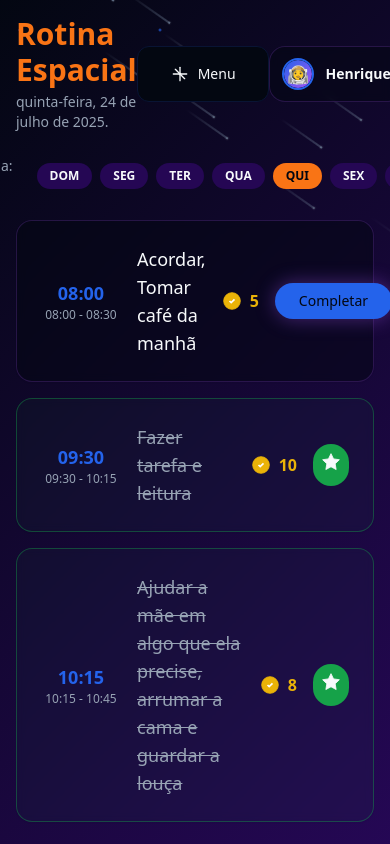
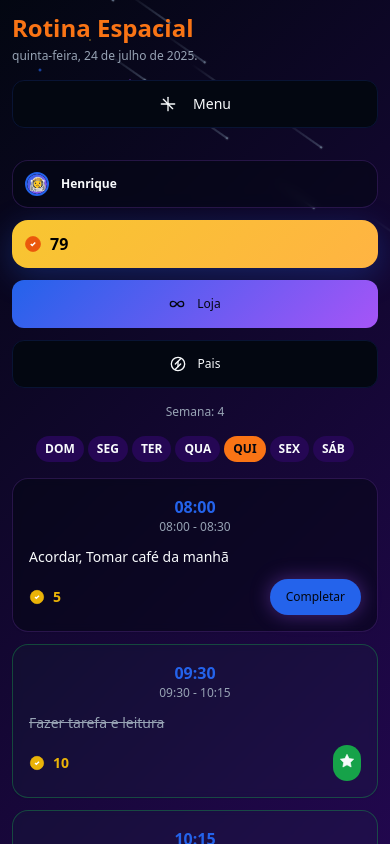
Before and after one commit to luzviva/cosmic-rewards, a React (Vite) app: page / in a window 390 px wide. Both pictures are taken after a click on the button "Menu". Shown: the top 844 px of the page. Built offline with nearby package versions, Linux system fonts and the light colour scheme.

Commit message:
Fix mobile layout
Adjust layout for better mobile viewing.

```diff
--- a/src/components/child/child-routine-view.tsx
+++ b/src/components/child/child-routine-view.tsx
@@ -93,14 +93,14 @@ export const ChildRoutineView = ({ onNavigate }: ChildRoutineViewProps = {}) =>
 
   return (
     <CosmicBackground>
-      <div className="container mx-auto p-4 space-y-6">
+      <div className="container mx-auto p-3 sm:p-4 space-y-4 sm:space-y-6">
         {/* Header */}
-        <div className="flex items-center justify-between">
-          <div>
-            <h1 className="text-3xl font-bold text-warning mb-1">
+        <div className="flex flex-col sm:flex-row items-start sm:items-center justify-between gap-4">
+          <div className="w-full sm:w-auto">
+            <h1 className="text-2xl sm:text-3xl font-bold text-warning mb-1">
               Rotina Espacial
             </h1>
-            <p className="text-muted-foreground text-sm">
+            <p className="text-muted-foreground text-xs sm:text-sm">
               {`quinta-feira, ${dayInfo.day} de ${dayInfo.month} de ${dayInfo.year}.`}
             </p>
           </div>
@@ -108,74 +108,76 @@ export const ChildRoutineView = ({ onNavigate }: ChildRoutineViewProps = {}) =>
           {/* Menu Button */}
           <Button
             variant="outline"
-            size="lg"
-            className="rounded-xl h-14"
+            size="sm"
+            className="rounded-xl h-12 sm:h-14 w-full sm:w-auto"
             onClick={() => setIsMenuOpen(!isMenuOpen)}
           >
-            <CosmicIcon type="meteor" size={20} />
-            Menu
+            <CosmicIcon type="meteor" size={18} />
+            <span className="ml-2">Menu</span>
           </Button>
 
           {/* Collapsible Menu */}
           {isMenuOpen && (
-            <div className="flex items-center gap-4">
+            <div className="w-full flex flex-col sm:flex-row items-stretch sm:items-center gap-3 sm:gap-4 mt-4 sm:mt-0">
               {/* Child Profile */}
-              <div className="flex items-center gap-3 bg-card/50 backdrop-blur-sm rounded-2xl p-3 border border-accent/20 h-14">
-                <Avatar className="h-8 w-8 border-2 border-primary">
-                  <AvatarFallback className="text-lg bg-gradient-stellar">
+              <div className="flex items-center gap-3 bg-card/50 backdrop-blur-sm rounded-2xl p-3 border border-accent/20 h-12 sm:h-14">
+                <Avatar className="h-6 w-6 sm:h-8 sm:w-8 border-2 border-primary">
+                  <AvatarFallback className="text-sm sm:text-lg bg-gradient-stellar">
                     {mockChild.avatar}
                   </AvatarFallback>
                 </Avatar>
-                <div className="text-right">
-                  <div className="text-sm font-semibold text-foreground">{mockChild.name}</div>
+                <div className="text-left">
+                  <div className="text-xs sm:text-sm font-semibold text-foreground">{mockChild.name}</div>
                 </div>
               </div>
 
               {/* Coins */}
-              <div className="flex items-center gap-2 bg-gradient-coins rounded-2xl px-4 py-3 shadow-cosmic h-14">
-                <CosmicIcon type="coin" className="text-orange-600" size={20} />
-                <span className="text-lg font-bold text-black">{coins}</span>
+              <div className="flex items-center gap-2 bg-gradient-coins rounded-2xl px-3 py-2 sm:px-4 sm:py-3 shadow-cosmic h-12 sm:h-14">
+                <CosmicIcon type="coin" className="text-orange-600" size={18} />
+                <span className="text-base sm:text-lg font-bold text-black">{coins}</span>
               </div>
 
               {/* Store Button */}
-              <Button variant="cosmic" size="lg" className="rounded-xl h-14" onClick={() => onNavigate?.("space-store")}>
-                <CosmicIcon type="galaxy" size={20} />
-                Loja
+              <Button variant="cosmic" size="sm" className="rounded-xl h-12 sm:h-14 text-xs sm:text-sm" onClick={() => onNavigate?.("space-store")}>
+                <CosmicIcon type="galaxy" size={16} />
+                <span className="ml-1 sm:ml-2">Loja</span>
               </Button>
 
               {/* Parent Area Button */}
-              <Button variant="outline" size="lg" className="rounded-xl h-14" onClick={() => onNavigate?.("parent-dashboard")}>
-                <CosmicIcon type="planet" size={20} />
-                Pais
+              <Button variant="outline" size="sm" className="rounded-xl h-12 sm:h-14 text-xs sm:text-sm" onClick={() => onNavigate?.("parent-dashboard")}>
+                <CosmicIcon type="planet" size={16} />
+                <span className="ml-1 sm:ml-2">Pais</span>
               </Button>
             </div>
           )}
         </div>
 
         {/* Week Navigation */}
-        <div className="flex items-center justify-center gap-2 mb-8">
-          <span className="text-sm text-muted-foreground mr-4">Semana: {dayInfo.week}</span>
+        <div className="flex flex-col sm:flex-row items-center justify-center gap-2 sm:gap-2 mb-6 sm:mb-8">
+          <span className="text-xs sm:text-sm text-muted-foreground mb-2 sm:mb-0 sm:mr-4">Semana: {dayInfo.week}</span>
+          <div className="flex items-center gap-1 sm:gap-2">
             {['DOM', 'SEG', 'TER', 'QUA', 'QUI', 'SEX', 'SÁB'].map((day, index) => (
               <Badge
                 key={day}
                 variant={day === dayInfo.weekDay ? "default" : "secondary"}
-              className={`px-3 py-1 ${day === dayInfo.weekDay ? 'bg-warning text-warning-foreground' : ''}`}
+                className={`px-2 py-1 text-xs ${day === dayInfo.weekDay ? 'bg-warning text-warning-foreground' : ''}`}
               >
                 {day}
               </Badge>
             ))}
           </div>
+        </div>
 
         {/* Routines List */}
-        <div className="space-y-4 max-w-4xl mx-auto">
+        <div className="space-y-3 sm:space-y-4 max-w-4xl mx-auto">
           {routines.map((routine) => (
-            <Card key={routine.id} className={`p-6 bg-card/50 backdrop-blur-sm border transition-cosmic ${
+            <Card key={routine.id} className={`p-4 sm:p-6 bg-card/50 backdrop-blur-sm border transition-cosmic ${
               routine.completed ? 'border-success/40 bg-success/5' : 'border-accent/20 hover:border-accent/40'
             }`}>
-              <div className="flex items-center gap-4">
+              <div className="flex flex-col sm:flex-row items-start sm:items-center gap-3 sm:gap-4">
                 {/* Time */}
-                <div className="text-center min-w-[80px]">
-                  <div className="text-lg font-bold text-primary">{routine.time}</div>
+                <div className="text-center sm:text-center min-w-[70px] sm:min-w-[80px] w-full sm:w-auto">
+                  <div className="text-base sm:text-lg font-bold text-primary">{routine.time}</div>
                   <div className="text-xs text-muted-foreground">
                     {routine.time} - {
                       new Date(`2000-01-01T${routine.time}:00`).getTime() + routine.duration * 60000 > new Date(`2000-01-01T${routine.time}:00`).getTime()
@@ -186,34 +188,37 @@ export const ChildRoutineView = ({ onNavigate }: ChildRoutineViewProps = {}) =>
                 </div>
 
                 {/* Task Description */}
-                <div className="flex-1">
-                  <p className={`text-lg ${routine.completed ? 'line-through text-muted-foreground' : 'text-foreground'}`}>
+                <div className="flex-1 w-full">
+                  <p className={`text-sm sm:text-lg ${routine.completed ? 'line-through text-muted-foreground' : 'text-foreground'}`}>
                     {routine.description}
                   </p>
                 </div>
 
+                {/* Bottom section with reward and completion button */}
+                <div className="flex items-center justify-between sm:justify-start w-full sm:w-auto gap-4">
                   {/* Reward */}
                   <div className="flex items-center gap-2">
-                  <CosmicIcon type="coin" className="text-yellow-500" size={20} />
-                  <span className="font-bold text-yellow-500">{routine.rewardCoins}</span>
+                    <CosmicIcon type="coin" className="text-yellow-500" size={16} />
+                    <span className="font-bold text-yellow-500 text-sm sm:text-base">{routine.rewardCoins}</span>
                   </div>
 
                   {/* Completion Checkbox */}
                   <div className="flex items-center">
                     {routine.completed ? (
-                    <div className="bg-success rounded-full p-2">
-                      <CosmicIcon type="star" className="text-success-foreground" size={20} />
+                      <div className="bg-success rounded-full p-1.5 sm:p-2">
+                        <CosmicIcon type="star" className="text-success-foreground" size={16} />
                       </div>
                     ) : (
                       <Button
                         variant="stellar"
                         size="sm"
                         onClick={() => handleRoutineComplete(routine.id)}
-                      className="rounded-full px-6"
+                        className="rounded-full px-4 sm:px-6 text-xs sm:text-sm"
                       >
                         Completar
                       </Button>
                     )}
+                  </div>
                 </div>
               </div>
             </Card>
```
Lines whose indentation alone changed are shown as unchanged.
